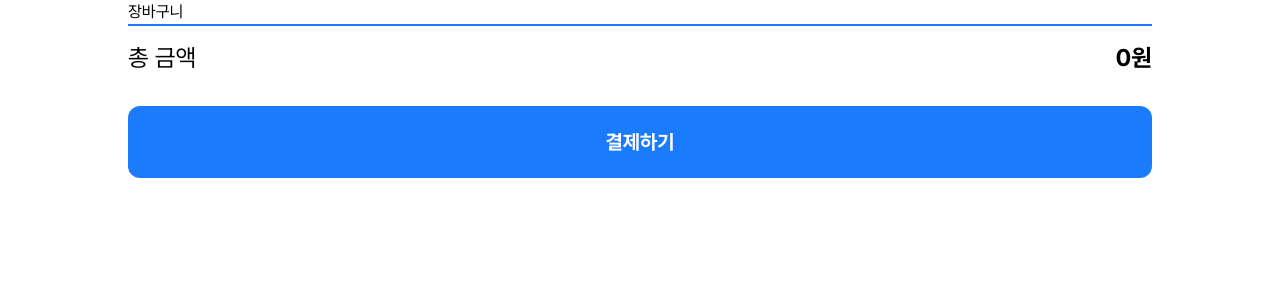
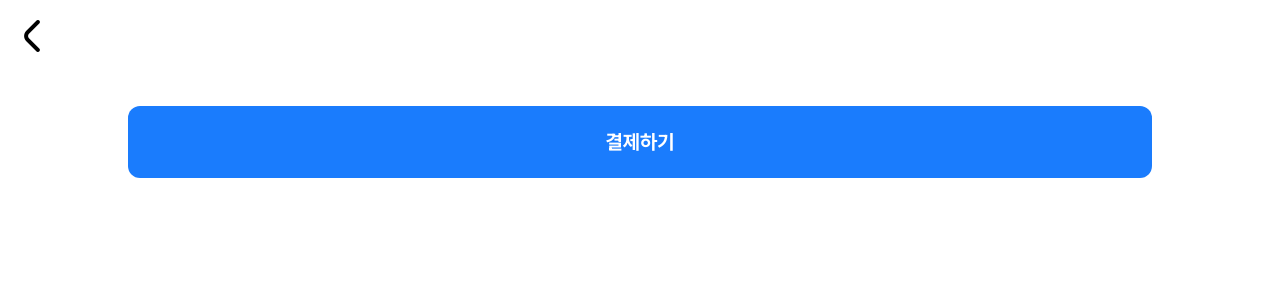
Before and after one commit to seo-minki/M-order, a Next.js app: page /cart in a window 1280 px wide. Shown: the top 300 px of the page. Built offline with nearby package versions, Linux system fonts and the light colour scheme.

Commit message:
[Refactor] 헤더 컴포넌트 재활용 가능하도록 리팩토링

```diff
--- a/src/app/(routes)/cart/page.tsx
+++ b/src/app/(routes)/cart/page.tsx
@@ -1,8 +1,13 @@
 import OrderList from "@/components/cart/OrderList";
+import Header from "@/components/Header";
+import ArrowLeftIcon from "public/images/icons/arrow-left.png";
 
 const Cart = () => {
   return (
     <div className="px-4 min-h-screen">
+      <Header
+        navigateList={[{ imagePath: ArrowLeftIcon, routePath: "/menu" }]}
+      ></Header>
       <OrderList></OrderList>
     </div>
   );
--- a/src/app/(routes)/menu/page.tsx
+++ b/src/app/(routes)/menu/page.tsx
@@ -8,6 +8,9 @@ import { useRecoilValue } from "recoil";
 import { OrderListState } from "@/store/orderListAtom";
 
 import Header from "@/components/Header";
+import HomeIcon from "public/images/icons/home.png";
+import CartIcon from "public/images/icons/cart.png";
+
 import CategoryNavigation from "@/components/menu/CategoryNavigation";
 import ProductList from "@/components/menu/ProductList";
 import ButtonComponent from "@/components/ButtonComponent";
@@ -19,9 +22,17 @@ const Menu = () => {
   const orderList = useRecoilValue(OrderListState);
   const { navigate } = useCustomRouter();
 
-  const goCartPage = (): void => {
-    navigate("/cart");
-  };
+  // 헤더 네비게이션 정보
+  const navigateList = [
+    {
+      imagePath: HomeIcon,
+      routePath: "/",
+    },
+    {
+      imagePath: CartIcon,
+      routePath: "/cart",
+    },
+  ];
 
   async function getMenu() {
     const data = await fetchMenu();
@@ -76,7 +87,7 @@ const Menu = () => {
 
   return (
     <div className="px-4 min-h-screen">
-      <Header></Header>
+      <Header navigateList={navigateList}></Header>
       <section className="relative pt-[72px] pb-[144px] max-w-5xl mx-auto">
         <CategoryNavigation
           categoryList={menu}
@@ -90,7 +101,7 @@ const Menu = () => {
         <ButtonComponent
           buttonText="주문하기"
           classNames="block rounded-xl bg-blue font-bold text-center text-xl text-white h-[72px] w-full max-w-5xl mx-auto relative"
-          handleClick={goCartPage}
+          handleClick={() => navigate("/cart")}
         >
           <OrderCountChip></OrderCountChip>
         </ButtonComponent>
--- a/src/components/Header.tsx
+++ b/src/components/Header.tsx
@@ -1,48 +1,40 @@
 "use client";
 
 import useCustomRouter from "@/utils/router";
-import Image from "next/image";
-import HomeIcon from "public/images/icons/home.png";
-import CartIcon from "public/images/icons/cart.png";
+import Image, { StaticImageData } from "next/image";
 import ButtonComponent from "./ButtonComponent";
 
-const Header = () => {
+interface NavigateOptions {
+  imagePath: StaticImageData;
+  routePath: string;
+}
+
+interface NavigateListOptions {
+  navigateList: Array<NavigateOptions>;
+}
+
+const Header = ({ navigateList }: NavigateListOptions) => {
   const { navigate } = useCustomRouter();
 
-  const handleClick = (path: string) => {
-    navigate(path);
-  };
   return (
     <header className="fixed left-0 top-0 w-full h-[72px] flex items-center justify-between px-4 bg-white z-10">
+      {navigateList.map((item) => (
         <ButtonComponent
           classNames="w-[32px] h-[32px]"
           buttonText=""
-        handleClick={() => handleClick("/")}
+          handleClick={() => navigate(item.routePath)}
+          key={item.routePath}
         >
           <Image
-          src={HomeIcon}
-          alt="로고"
+            src={item.imagePath}
+            alt="아이콘"
             width={32}
             height={32}
             priority={true}
             className="w-full"
           />
         </ButtonComponent>
-
-      <ButtonComponent
-        classNames="w-[32px] h-[32px]"
-        buttonText=""
-        handleClick={() => handleClick("/cart")}
-      >
-        <Image
-          src={CartIcon}
-          alt="로고"
-          width={32}
-          height={32}
-          priority={true}
-          className="w-full"
-        />
-      </ButtonComponent>
+      ))}
     </header>
   );
 };
```
Lines whose indentation alone changed are shown as unchanged.
